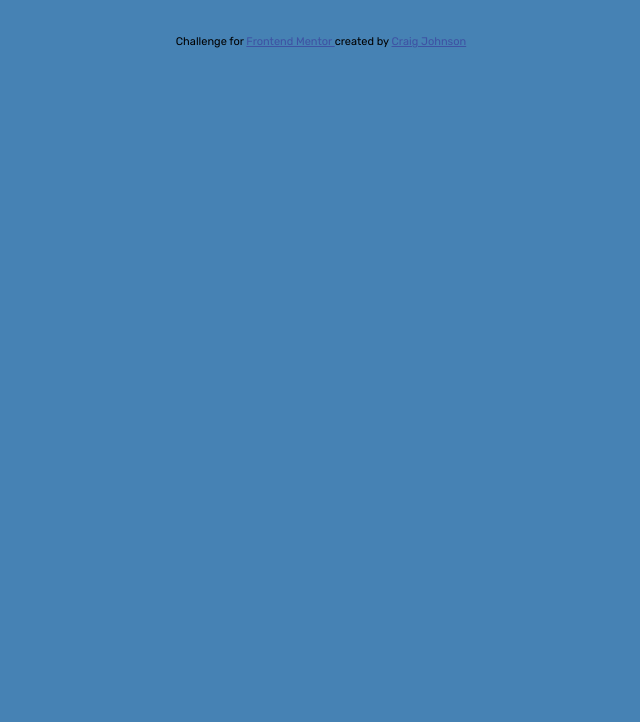
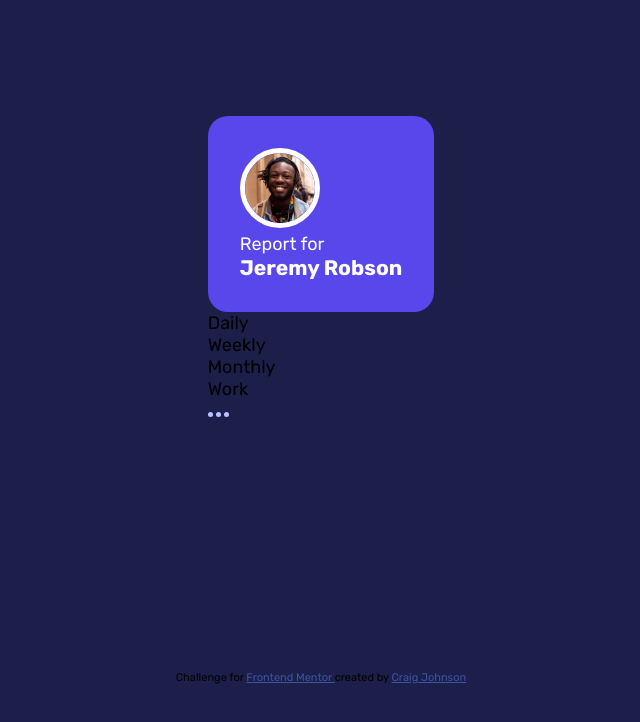
Before and after one commit to craigdev937/frontend_time_tracking---HTML-CSS, a plain HTML site: page index.html in a window 1280 px wide. Shown: the whole page, without its empty margins (319-959 px from the left). Drawn offline with Linux system fonts and the light colour scheme.

Commit message:
Updated the Jeremy Section.

```diff
--- a/index.html
+++ b/index.html
@@ -8,9 +8,34 @@
     <link rel="stylesheet" href="style.css">
 </head>
 <body>
+    <!-- MAIN SECTION -->
     <main>
+        <!-- JEREMY SECTION -->
         <section class="jeremy">
-
+            <aside class="jeremy__header">
+                <img
+                    class="jeremy__image"
+                    alt="Jeremy Robson"
+                    src="./images/jeremy.png"
+                />
+                <p>Report for</p>
+                <h1>Jeremy Robson</h1>
+            </aside>
+            <aside class="jeremy__info">
+                <p>Daily</p>
+                <p>Weekly</p>
+                <p>Monthly</p>
+            </aside>
+        </section>
+        <!-- WORK SECTION -->
+        <section class="work">
+            <aside class="work__info">
+                <p>Work</p>
+                <img
+                    alt="ellipsis"
+                    src="./images/icon-ellipsis.svg"
+                />
+            </aside>
         </section>
     </main>
 
--- a/style.css
+++ b/style.css
@@ -1,6 +1,7 @@
 @import url('https://fonts.googleapis.com/css2?family=Rubik:ital,wght@0,300..900;1,300..900&display=swap');
 
 :root {
+    --white: hsl(100, 100%, 100%);
     --yellow-SELF-CARE: hsl(43, 85%, 65%);
     --orange-WORK: hsl(15, 100%, 70%);
     --red-STUDY: hsl(348, 100%, 68%);
@@ -17,21 +18,41 @@
     --font-500: 500;
 }
 
-body {
-    background: steelblue;
-    font-family: "Rubik", sans-serif;
+*, *::before, *::after {
+    padding: 0;
+    margin: 0;
+    box-sizing: border-box;
 }
 
-.fw300 {
-    font-weight: var(--font-300);
+body {
+    display: grid;
+    place-items: center;
+    min-height: 100vh;
+    font-family: "Rubik", sans-serif;
+    font-size: 18px;
+    background: var(--navy);
 }
 
-.fw400 {
-    font-weight: var(--font-400);
+/* MAIN SECTION */
+
+/* JEREMY SECTION */
+.jeremy {
+    display: flex;
+    flex-direction: column;
 }
 
-.fw500 {
-    font-weight: var(--font-500);
+.jeremy__header {
+    background: var(--purple);
+    color: var(--white);
+    padding: 2rem;
+    border-radius: 20px;
+}
+
+.jeremy__image {
+    height: 80px;
+    width: auto;
+    border: 5px solid white;
+    border-radius: 50px;
 }
 
 /* ATTRIBUTION FOOTER SECTION */
```
Also changed, not shown: images/jeremy.png (renamed from images/image-jeremy.png).
